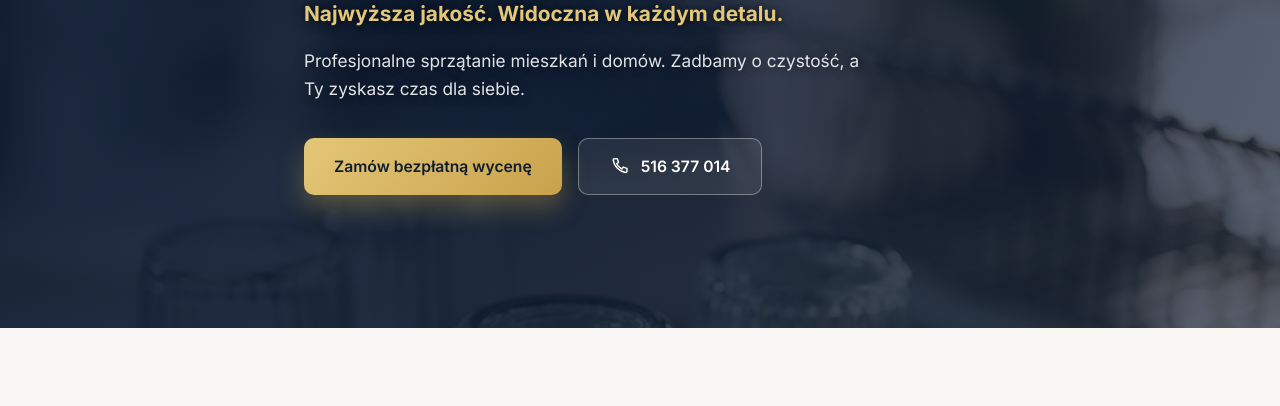
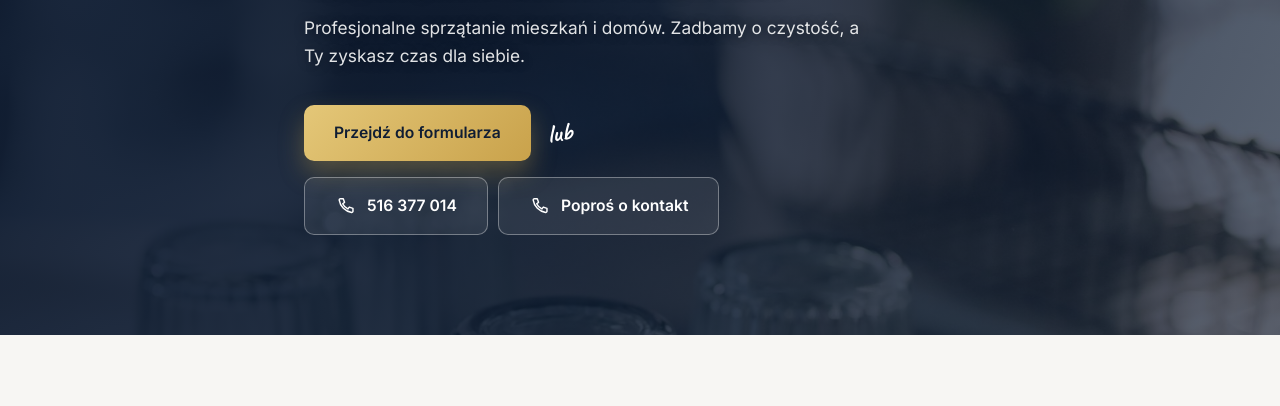
Before and after one commit to Veiro-web/Veiro-web-, a plain HTML site: page index.html in a window 1280 px wide. Shown: the part 394-800 px from the top of the page. Drawn offline with Linux system fonts and the light colour scheme.

Commit message:
Hero: zmien przycisk Zamow bezplatna wycene na Przejdz do formularza; dodaj odreczne lub (font Caveat, bialy, na wskos); usun stary przycisk z numerem i dodaj pare: przycisk tylko z numerem + Poprosz o kontakt

```diff
--- a/index.html
+++ b/index.html
@@ -18,7 +18,7 @@ j=d.createElement(s),dl=l!='dataLayer'?'&l='+l:'';j.async=true;j.src=
 <link rel="apple-touch-icon" sizes="180x180" href="assets/apple-touch-icon.png">
 <link rel="preconnect" href="https://fonts.googleapis.com">
 <link rel="preconnect" href="https://fonts.gstatic.com" crossorigin>
-<link href="https://fonts.googleapis.com/css2?family=Sora:wght@600;700;800&family=Inter:wght@400;500;600;700&display=swap" rel="stylesheet">
+<link href="https://fonts.googleapis.com/css2?family=Sora:wght@600;700;800&family=Inter:wght@400;500;600;700&family=Caveat:wght@600;700&display=swap" rel="stylesheet">
 <link rel="stylesheet" href="styles.css">
 <!-- Cloudflare Web Analytics -->
 <script type='module' src='https://static.cloudflareinsights.com/beacon.min.js' data-cf-beacon='{"token": "cde91d074a4e402f97309ad45cde456e"}'></script>
@@ -62,11 +62,18 @@ height="0" width="0" style="display:none;visibility:hidden"></iframe></noscript>
         Profesjonalne sprzątanie mieszkań i domów. Zadbamy o czystość, a Ty zyskasz czas dla siebie.
       </p>
       <div class="hero-actions">
-        <a href="#kontakt" class="btn btn-gold">Zamów bezpłatną wycenę</a>
-        <a href="tel:+48516377014" class="btn btn-ghost">
-          <svg viewBox="0 0 24 24" fill="none" stroke="currentColor" stroke-width="1.6" stroke-linecap="round" stroke-linejoin="round"><path d="M6 4h3l1.4 4-2 1.6a11.5 11.5 0 0 0 5.6 5.6l1.6-2 4 1.4v3a1.4 1.4 0 0 1-1.5 1.4A16 16 0 0 1 4.6 5.5 1.4 1.4 0 0 1 6 4Z"/></svg>
-          516 377 014
-        </a>
+        <a href="#kontakt" class="btn btn-gold">Przejdź do formularza</a>
+        <span class="hero-or">lub</span>
+        <div class="hero-phone-group">
+          <a href="tel:+48516377014" class="btn btn-ghost">
+            <svg viewBox="0 0 24 24" fill="none" stroke="currentColor" stroke-width="1.6" stroke-linecap="round" stroke-linejoin="round"><path d="M6 4h3l1.4 4-2 1.6a11.5 11.5 0 0 0 5.6 5.6l1.6-2 4 1.4v3a1.4 1.4 0 0 1-1.5 1.4A16 16 0 0 1 4.6 5.5 1.4 1.4 0 0 1 6 4Z"/></svg>
+            516 377 014
+          </a>
+          <a href="#kontakt" class="btn btn-ghost">
+            <svg viewBox="0 0 24 24" fill="none" stroke="currentColor" stroke-width="1.6" stroke-linecap="round" stroke-linejoin="round"><path d="M6 4h3l1.4 4-2 1.6a11.5 11.5 0 0 0 5.6 5.6l1.6-2 4 1.4v3a1.4 1.4 0 0 1-1.5 1.4A16 16 0 0 1 4.6 5.5 1.4 1.4 0 0 1 6 4Z"/></svg>
+            Poproś o kontakt
+          </a>
+        </div>
       </div>
     </div>
   </section>
--- a/styles.css
+++ b/styles.css
@@ -271,7 +271,25 @@ section[id] {
 
 .hero-actions {
   display: flex;
+  align-items: center;
   gap: 16px;
+  flex-wrap: wrap;
+}
+
+/* Odręczne "lub" między głównym CTA a opcją kontaktu telefonicznego */
+.hero-or {
+  font-family: "Caveat", cursive;
+  font-weight: 700;
+  font-size: 1.6rem;
+  color: var(--white);
+  transform: rotate(-9deg);
+  display: inline-block;
+}
+
+/* Para przycisków kontaktowych (numer + prośba o kontakt) — blisko siebie, jak jedna grupa */
+.hero-phone-group {
+  display: flex;
+  gap: 10px;
   flex-wrap: wrap;
 }
 
```
